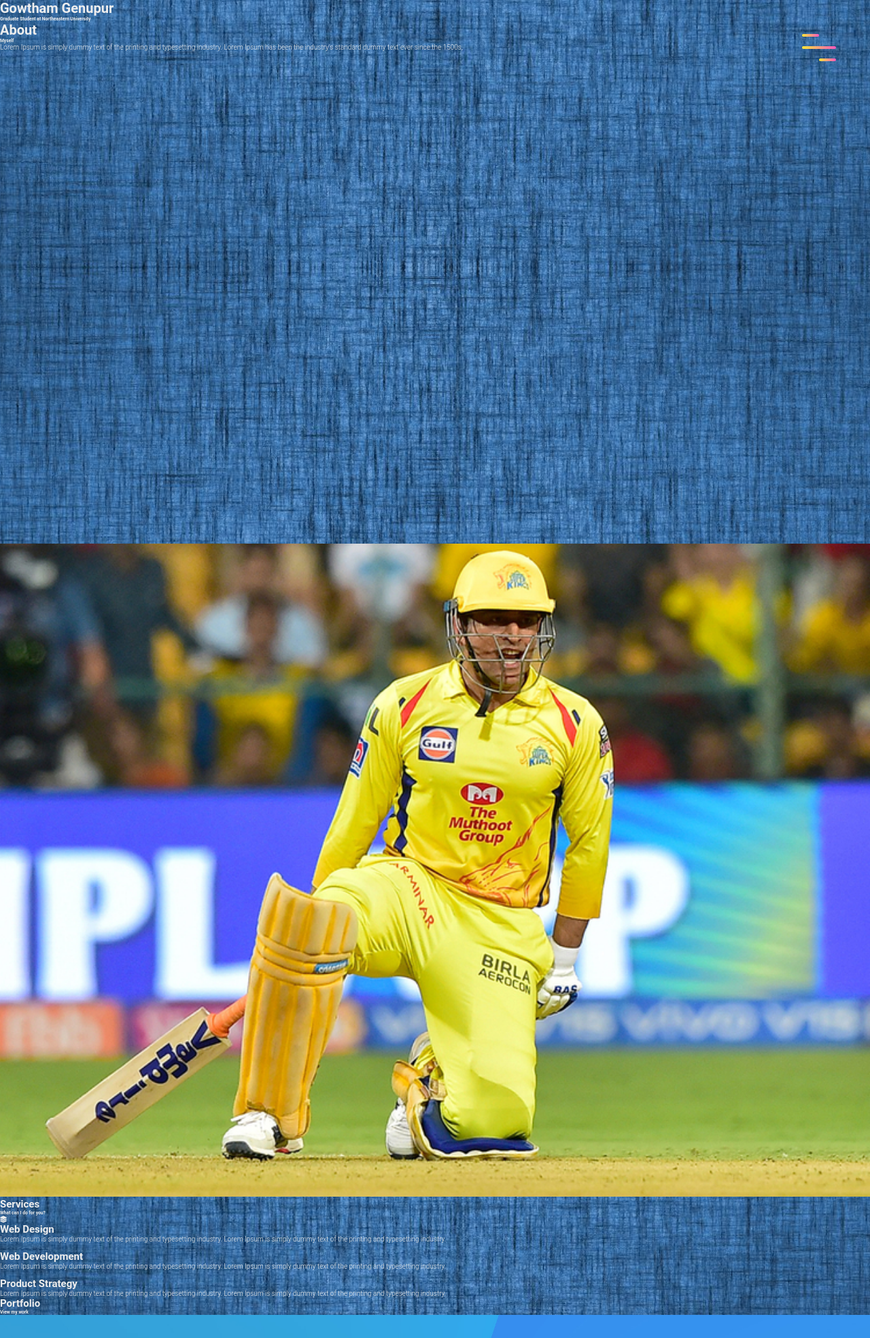
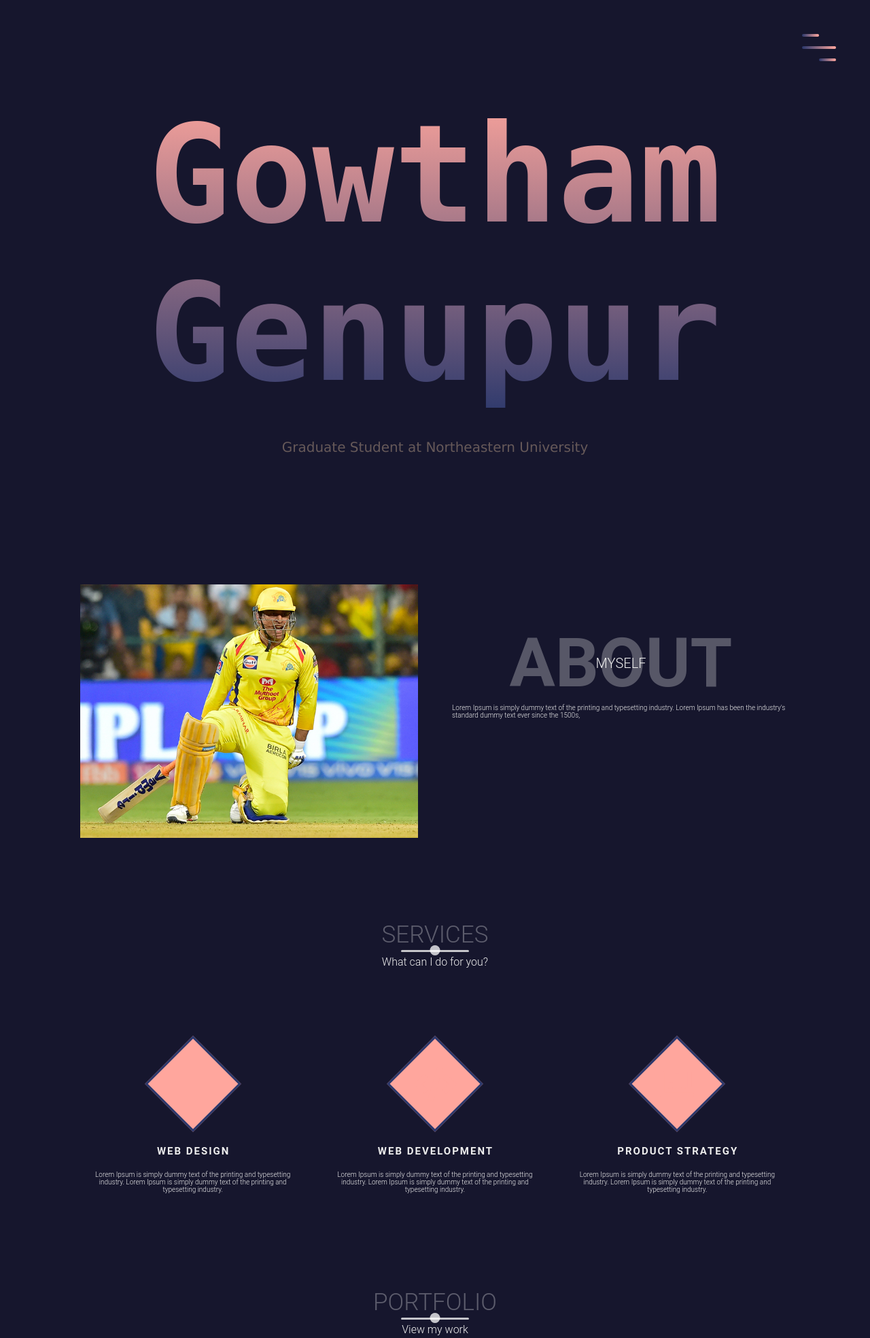
Before and after one commit to gowtham-kingxo/portfolio-website, a PHP site: page / in a window 1280 px wide. Shown: the top 1969 px of the page at 68% size. Run offline with PHP 8.4, Linux system fonts and the light colour scheme.

Commit message:
Completed with About, Postfolio and reusable css classes

```diff
--- a/index.html
+++ b/index.html
@@ -44,6 +44,13 @@
                 <h1>Gowtham Genupur</h1>
                 <h6>Graduate Student at Northeastern University</h6>
             </div>
+        </header>
+
+        <section class="about" id="about">
+            <div class="container">
+                <div class="profile-img">
+                    <img src="images/dhoni-profile.jpg"/>
+                </div>
                 <div class="about-details">
                         <div class="about-heading">
                             <h1>About</h1>
@@ -52,7 +59,6 @@
                         <p> Lorem Ipsum is simply dummy text of the printing and typesetting industry.
                             Lorem Ipsum has been the industry's standard dummy text ever since the 1500s,
                         </p>
-            </div>
                         <div class="social-media">
                                 <ul class="nav-list">
                                     <li>
@@ -72,12 +78,6 @@
                                     </li>
                                 </ul>
                         </div>
-        </header>
-
-        <section class="about" id="about">
-            <div class="container">
-                <div class="profile-img">
-                    <img src="images/dhoni-profile.jpg"/>
                 </div>
             </div>
         </section>
@@ -91,7 +91,7 @@
                 <div class="my-skills">
                     <div class="skill">
                         <div class="icon-container">
-                            <i class="fas fa-layer-group"></i>
+                            <i class="fas fa-layer"></i>
                         </div>
                         <h1>Web Design</h1>
                         <p>
@@ -101,7 +101,7 @@
                     </div>
                     <div class="skill">
                         <div class="icon-container">
-                            <i class="fas fa-code-group"></i>
+                            <i class="fas fa-code"></i>
                         </div>
                         <h1>Web Development</h1>
                         <p>
@@ -111,7 +111,7 @@
                     </div>
                     <div class="skill">
                         <div class="icon-container">
-                            <i class="fas fa-chart-group"></i>
+                            <i class="fas fa-chart-bar"></i>
                         </div>
                         <h1>Product Strategy</h1>
                         <p>
@@ -129,8 +129,8 @@
                         <h1>Portfolio</h1>
                         <h6>View my work</h6>
                     </div>
-                    <div class="portoflio-item">
-                        <div class="portfolio-img">
+                    <div class="portfolio-item">
+                        <div class="portfolio-img has-margin-right">
                             <img src="images/web.jpg" alt="">
                         </div>
                         <div class="portfolio-description">
@@ -143,8 +143,8 @@
                             <a href="#" class="cta">View Details</a>
                         </div>
                     </div>
-                    <div class="portoflio-item">
-                        <div class="portfolio-description">
+                    <div class="portfolio-item">
+                        <div class="portfolio-description has-margin-right">
                             <h6>Android</h6>
                             <h1>Product Layout</h1>
                             <p>
@@ -153,11 +153,11 @@
                             </p>
                             <a href="#" class="cta">View Details</a>
                         </div>
-                        <div class="portfolio-img">
+                        <div class="portfolio-img has-margin-right">
                             <img src="images/android.jpg" alt="">
                         </div>
                     </div>
-                    <div class="portoflio-item">
+                    <div class="portfolio-item">
                         <div class="portfolio-img">
                             <img src="images/automation.jpg" alt="">
                         </div>
@@ -243,6 +243,7 @@
         <script src="https://ajax.googleapis.com/ajax/libs/jquery/3.4.1/jquery.min.js"></script>
         <!-- <script src="https://ajax.googleapis.com/ajax/libs/d3js/5.9.0/d3.min.js"></script> -->
         <script src="https://unpkg.com/aos@next/dist/aos.js"></script>
+        <script src="<link href='https://fonts.googleapis.com/css?family=Alex Brush' rel='stylesheet'>"></script>
         <script>
             console.log('hello');
             $(document).ready(function () {
--- a/main.css
+++ b/main.css
@@ -16,8 +16,13 @@
 body {
     width: 100%;
     height: 100%;
-    background: url("images/bg-image.jpg") no-repeat center fixed;
+    /* background: url("images/bg2.jpg") no-repeat center fixed; */
+    background-color: #16162d;
     background-size: cover;
+}
+
+section {
+    padding: 6rem;
 }
 
 a {
@@ -36,6 +41,62 @@
 
 /*end of global*/
 
+/* Start reusable */
+.container {
+    width: 90%;
+    max-width: 120rem;
+    height: 100%;
+    margin: 0 auto;
+    position: relative;
+}
+
+.section-heading {
+    text-align: center;
+    margin-bottom: 10rem;
+}
+
+.section-heading h1 {
+    font-size: 3.5rem;
+    color: rgba(255, 255, 255, .3);
+    text-transform: uppercase;
+    font-weight: 300;
+    position: relative;
+    margin-bottom: 1rem;
+}
+
+.section-heading h1::before,
+.section-heading h1::after {
+    content: '';
+    position: absolute;
+    bottom: -.5rem;
+    left: 50%;
+    transform: translateX(-50%);
+    background-color: rgba(255, 255, 255, 0.75);
+}
+
+.section-heading h1::before {
+    width: 10rem;
+    height: 3px;
+    border-radius: .8rem;
+}
+
+.section-heading h1::after {
+    width: 1.5rem;
+    height: 1.5rem;
+    border-radius: 100%;
+    bottom: -1rem;
+}
+
+.section-heading h6 {
+    font-size: 1.6rem;
+    font-weight: 300;
+}
+
+.has-margin-right {
+    margin-right: 5rem;
+}
+/* End reusable */
+
 /*start header*/
 
 header {
@@ -48,6 +109,7 @@
     height: 100vh;
     position: fixed;
     top: -100vh;
+    z-index: 50;
     background-color: #16162d;
     border-bottom-right-radius: 100%;
     border-bottom-left-radius: 100%;
@@ -75,7 +137,7 @@
 
 .nav-link:hover,
 .nav-link:focus{
-    background: linear-gradient(to top, #ffe838, #fd57bf);
+    background: linear-gradient(to top, #2B386C, #FFA69D);
     -webkit-background-clip: text;
     -webkit-text-fill-color: transparent;
 }
@@ -104,7 +166,7 @@
 }
 
 .bar {
-    background: linear-gradient(to right, #ffe838, #fd57bf);
+    background: linear-gradient(to right, #2B386C, #FFA69D);
     width: 100%;
     height: 4px;
     border-radius: .8rem;
@@ -133,16 +195,177 @@
     transform: rotate(-450deg) translate(-.8rem);
 }
 
+.landing-text {
+   position: absolute;
+   top: 50%;
+   left: 50%;
+   transform: translate(-50%, -50%);
+   width: 100%;
+   text-align: center;
+   z-index: 1;
+}
 
+.landing-text h1 {
+    font-size: 20rem;
+    font-family: monospace, sans-serif;
+    background: linear-gradient(to top, #2B386C, #FFA69D);
+    -webkit-background-clip: text;
+    -webkit-text-fill-color: transparent;
+    padding: 1rem;
+    user-select: none;
+}
+
+.landing-text h6 {
+    font-size: 2rem;
+    font-weight: 300;
+    font-family: 'Lucida Sans', 'Lucida Sans Regular', 'Lucida Grande', 'Lucida Sans Unicode', Geneva, Verdana, sans-serif;
+    color: rgb(102, 89, 89);
+    margin-top: 30px;
+}
 /*end header*/
 
 /*Start about*/
+.about .container {
+    display: flex;
+    align-items: center;
+    justify-content: center;
+}
+
+.about-heading {
+    text-align: center;
+    text-transform:  uppercase;
+    line-height: 0;
+    margin-bottom: 6rem;
+}
+
+.about-heading h1 {
+    font-size: 10rem;
+    opacity: .3;
+}
+
+.about-heading h6 {
+    font-size: 2rem;
+    font-weight: 300;
+}
+
+.profile-img {
+    flex: 1;
+    margin-right: 5rem;
+}
+
+.about-details {
+    flex: 1;
+}
+
+.social-media {
+    margin-top: 5rem;
+}
+
+.social-media i {
+    font-size: 5rem;
+    transition: color 650ms;
+}
+
+.fa-facebook-square:hover {
+    color: #4267b2;
+}
+
+.fa-twitter-square:hover {
+    color: #38a1f3;
+}
+
+.fa-dribble-square:hover {
+    color: #2B386C;
+}
 /*End about*/
 
 /*Start services*/
+/* This makes alignment of skills responsive */
+.my-skills {
+    margin-top: 10rem;
+    display: grid;
+    grid-template-columns: repeat(auto-fit, minmax(25rem, 1fr));
+    grid-gap: 2.5rem;
+    text-align: center;
+}
+
+.skill {
+    display: flex;
+    flex-direction: column;
+    justify-content: center;
+    align-items: center;
+    padding: 2rem;
+}
+
+.skill h1 {
+    text-transform: uppercase;
+    letter-spacing: 2px;
+    margin: 2rem -2px 2rem 0;
+}
+
+.icon-container {
+    width: 10rem;
+    height: 10rem;
+    border: 3px solid #2B386C;
+    background-color: #FFA69D;
+    margin-bottom: 2rem;
+    display: flex;
+    transform: rotate(45deg);
+}
+
+.icon-container i {
+    color: #FFA69D;
+    font-size: 5rem;
+    margin: auto;
+    transform: rotate(-45deg);
+}
 /*End services*/
 
 /*Start portfolio*/
+.portfolio-item {
+    display: flex;
+    align-items: center;
+    justify-content: center;
+    margin-bottom: 5rem;
+}
+
+.portfolio-item:last-child {
+    margin-bottom: 0;
+}
+
+.portfolio-img {
+    flex: 1;
+}
+
+.portfolio-description {
+    flex: 1;
+}
+
+.portfolio-description h1 {
+    font-size: 3rem;
+    font-weight: 300;
+    margin: 1rem 0;
+}
+
+.portfolio-description h6 {
+    font-size: 1.5rem;
+    text-transform: uppercase;
+    font-weight: 300;
+    opacity: 0.3;
+}
+
+.portfolio-description .cta {
+    display: inline-block;
+    margin-top: 2.5rem;
+    font-size: 1.5rem;
+    text-transform: uppercase;
+    color: #3883ff;
+    transition: color 650ms;
+}
+
+.portfolio-description .cta:hover {
+    color: 2f67cd;
+}
 /*End services*/
 
 /*Start timeline*/
```
Lines whose indentation alone changed are shown as unchanged.
